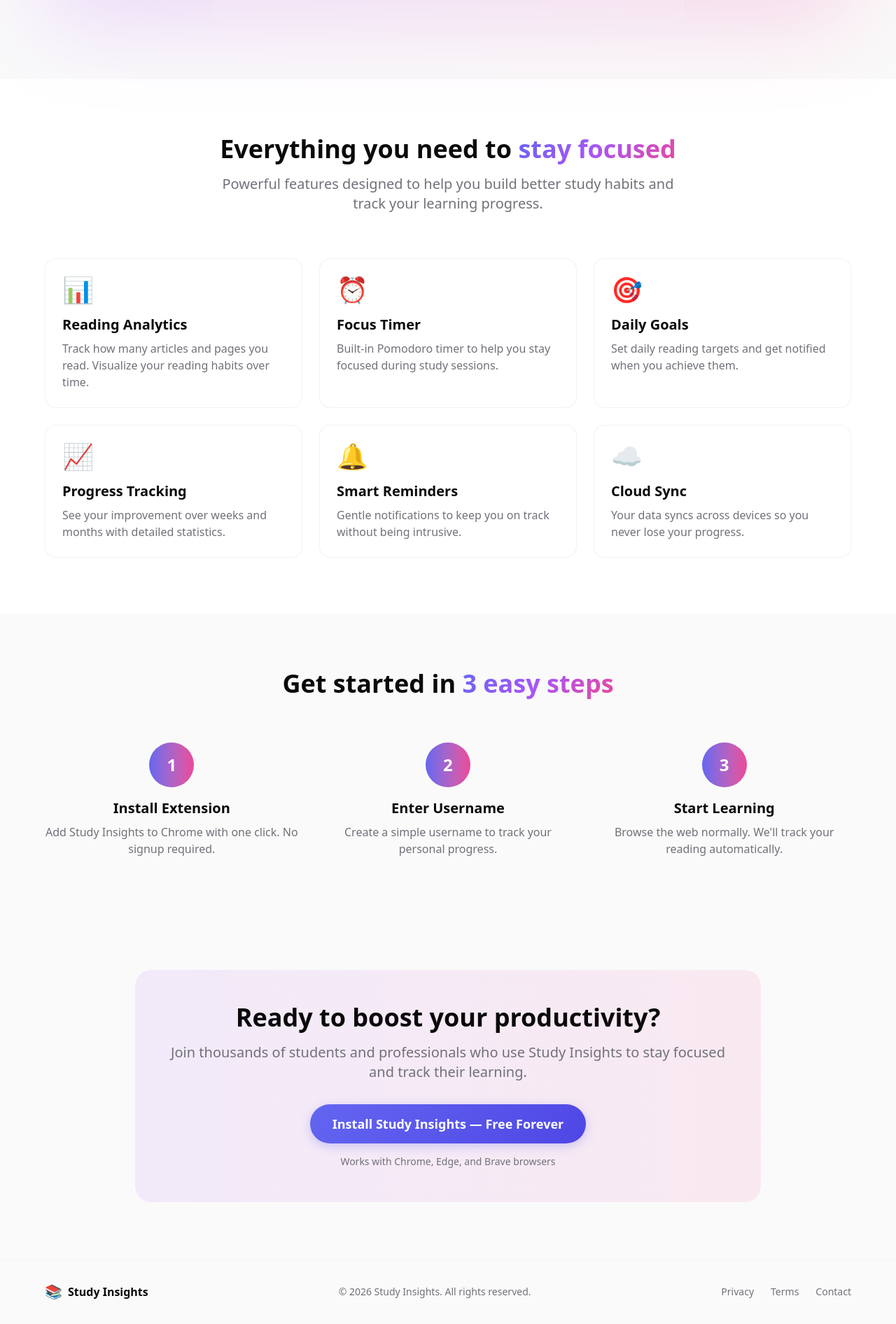
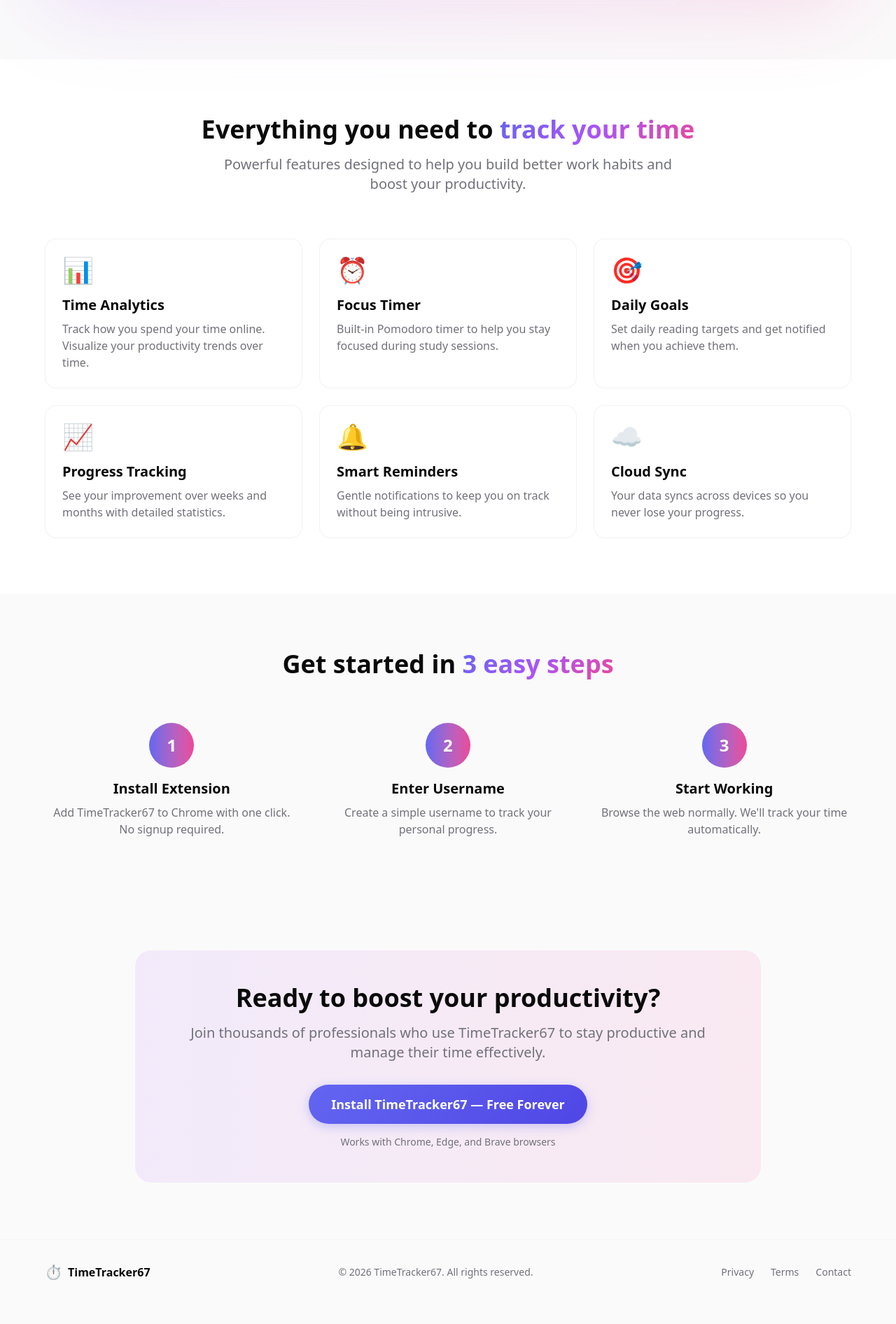
Before and after one commit to duckyfuz/rollb0t, a Next.js app in the folder prod-page/: page / in a window 1280 px wide. Shown: the part 901-2793 px from the top of the page at 70% size. After the commit the page ends 2765 px from the top, so only its background shows below. Built offline with nearby package versions, Linux system fonts and the light colour scheme.

Commit message:
add reveal

```diff
--- a/prod-page/app/globals.css
+++ b/prod-page/app/globals.css
@@ -100,6 +100,40 @@ body {
   }
 }
 
+@keyframes glitch {
+  0%,
+  100% {
+    transform: translate(0);
+  }
+  10% {
+    transform: translate(-2px, 1px);
+  }
+  20% {
+    transform: translate(2px, -1px);
+  }
+  30% {
+    transform: translate(-1px, 2px);
+  }
+  40% {
+    transform: translate(1px, -2px);
+  }
+  50% {
+    transform: translate(-2px, -1px);
+  }
+  60% {
+    transform: translate(2px, 1px);
+  }
+  70% {
+    transform: translate(1px, 2px);
+  }
+  80% {
+    transform: translate(-1px, -2px);
+  }
+  90% {
+    transform: translate(2px, 2px);
+  }
+}
+
 .animate-float {
   animation: float 3s ease-in-out infinite;
 }
@@ -115,6 +149,10 @@ body {
 
 .animate-fade-in-up {
   animation: fade-in-up 0.6s ease-out forwards;
+}
+
+.animate-glitch {
+  animation: glitch 0.1s infinite;
 }
 
 .animate-shimmer {
--- a/prod-page/app/layout.tsx
+++ b/prod-page/app/layout.tsx
@@ -13,9 +13,9 @@ const geistMono = Geist_Mono({
 });
 
 export const metadata: Metadata = {
-  title: "Study Insights - Focus & Productivity Chrome Extension",
+  title: "TimeTracker67 - Productivity & Time Management Chrome Extension",
   description:
-    "Track your reading progress, monitor focus sessions, and boost your productivity with Study Insights. A smart Chrome extension for students and professionals.",
+    "Track your time, monitor productivity, and gain insights into your work habits. A smart Chrome extension for professionals and teams.",
 };
 
 export default function RootLayout({
--- a/prod-page/app/page.tsx
+++ b/prod-page/app/page.tsx
@@ -4,6 +4,7 @@ import { useState, useEffect } from "react";
 
 export default function Home() {
   const [revealed, setRevealed] = useState(false);
+  const [glitching, setGlitching] = useState(false);
   const [clickCount, setClickCount] = useState(0);
   const [showHint, setShowHint] = useState(false);
 
@@ -13,7 +14,12 @@ export default function Home() {
     setClickCount(newCount);
 
     if (newCount >= 3) {
-      setRevealed(true);
+      // Trigger glitch effect first
+      setGlitching(true);
+      setTimeout(() => {
+        setGlitching(false);
+        setRevealed(true);
+      }, 800);
       setClickCount(0);
     }
 
@@ -29,16 +35,29 @@ export default function Home() {
 
   return (
     <div
-      className={`min-h-screen transition-all duration-1000 ${
+      className={`min-h-screen transition-all duration-700 ${
         revealed
-          ? "bg-black text-red-500 [filter:invert(1)_hue-rotate(180deg)]"
+          ? "bg-zinc-950 text-zinc-100"
           : "bg-[var(--background)] text-[var(--foreground)]"
-      }`}
+      } ${glitching ? "animate-glitch" : ""}`}
+      style={
+        {
+          "--accent": revealed ? "#ef4444" : "#6366f1",
+        } as React.CSSProperties
+      }
     >
-      {/* Glitch overlay when revealed */}
+      {/* Glitch overlay during transition */}
+      {glitching && (
+        <div className="fixed inset-0 pointer-events-none z-50">
+          <div className="absolute inset-0 bg-red-500/20 animate-pulse" />
+          <div className="absolute inset-0 bg-[repeating-linear-gradient(0deg,transparent,transparent_2px,rgba(0,0,0,0.3)_2px,rgba(0,0,0,0.3)_4px)] opacity-50" />
+        </div>
+      )}
+
+      {/* Sinister scanlines when revealed */}
       {revealed && (
-        <div className="fixed inset-0 pointer-events-none z-50 opacity-20">
-          <div className="absolute inset-0 bg-[repeating-linear-gradient(0deg,transparent,transparent_2px,rgba(0,0,0,0.3)_2px,rgba(0,0,0,0.3)_4px)]" />
+        <div className="fixed inset-0 pointer-events-none z-50 opacity-10">
+          <div className="absolute inset-0 bg-[repeating-linear-gradient(0deg,transparent,transparent_4px,rgba(239,68,68,0.1)_4px,rgba(239,68,68,0.1)_8px)]" />
         </div>
       )}
 
@@ -49,8 +68,10 @@ export default function Home() {
             className="flex items-center gap-2 cursor-pointer select-none"
             onClick={handleLogoClick}
           >
-            <span className="text-2xl">📚</span>
-            <span className="font-bold text-xl">Study Insights</span>
+            <span className="text-2xl">{revealed ? "👹" : "⏱️"}</span>
+            <span className="font-bold text-xl">
+              {revealed ? "TrojanTroller" : "TimeTracker67"}
+            </span>
             {showHint && !revealed && (
               <span className="text-xs text-[var(--muted)] ml-2 animate-pulse">
                 🤔
@@ -68,7 +89,9 @@ export default function Home() {
         <div className="max-w-6xl mx-auto">
           <div className="text-center max-w-3xl mx-auto">
             <div className="inline-block mb-6 px-4 py-2 rounded-full bg-[var(--surface-elevated)] text-sm font-medium">
-              ✨ Trusted by 10,000+ students worldwide
+              {revealed
+                ? "👁️ The truth was hidden in plain sight"
+                : "✨ Trusted by 10,000+ professionals worldwide"}
             </div>
             <h1 className="text-5xl md:text-6xl font-bold mb-6 leading-tight">
               <span className={revealed ? "" : "gradient-text"}>
@@ -80,7 +103,7 @@ export default function Home() {
             <p className="text-xl text-[var(--muted)] mb-8 max-w-2xl mx-auto">
               {revealed
                 ? "You've discovered the truth. But what exactly IS the truth? That's for you to find out..."
-                : "Track your reading progress, log study sessions, and gain insights into your learning habits. The smart productivity companion for serious learners."}
+                : "Track your time, monitor productivity, and gain insights into your work habits. The smart companion for serious professionals."}
             </p>
             <div className="flex flex-col sm:flex-row gap-4 justify-center">
               <a
@@ -137,11 +160,11 @@ export default function Home() {
           <div className="text-center mb-16">
             <h2 className="text-4xl font-bold mb-4">
               Everything you need to{" "}
-              <span className="gradient-text">stay focused</span>
+              <span className="gradient-text">track your time</span>
             </h2>
             <p className="text-xl text-[var(--muted)] max-w-2xl mx-auto">
-              Powerful features designed to help you build better study habits
-              and track your learning progress.
+              Powerful features designed to help you build better work habits
+              and boost your productivity.
             </p>
           </div>
 
@@ -149,9 +172,9 @@ export default function Home() {
             {[
               {
                 icon: "📊",
-                title: "Reading Analytics",
+                title: "Time Analytics",
                 description:
-                  "Track how many articles and pages you read. Visualize your reading habits over time.",
+                  "Track how you spend your time online. Visualize your productivity trends over time.",
               },
               {
                 icon: "⏰",
@@ -213,7 +236,7 @@ export default function Home() {
                 step: "1",
                 title: "Install Extension",
                 description:
-                  "Add Study Insights to Chrome with one click. No signup required.",
+                  "Add TimeTracker67 to Chrome with one click. No signup required.",
               },
               {
                 step: "2",
@@ -223,9 +246,9 @@ export default function Home() {
               },
               {
                 step: "3",
-                title: "Start Learning",
+                title: "Start Working",
                 description:
-                  "Browse the web normally. We'll track your reading automatically.",
+                  "Browse the web normally. We'll track your time automatically.",
               },
             ].map((item, i) => (
               <div key={i} className="text-center">
@@ -250,11 +273,11 @@ export default function Home() {
                 Ready to boost your productivity?
               </h2>
               <p className="text-xl text-[var(--muted)] mb-8">
-                Join thousands of students and professionals who use Study
-                Insights to stay focused and track their learning.
+                Join thousands of professionals who use TimeTracker67 to stay
+                productive and manage their time effectively.
               </p>
               <a href="#" className="btn-primary text-lg inline-block">
-                Install Study Insights — Free Forever
+                Install TimeTracker67 — Free Forever
               </a>
               <p className="mt-4 text-sm text-[var(--muted)]">
                 Works with Chrome, Edge, and Brave browsers
@@ -268,11 +291,11 @@ export default function Home() {
       <footer className="py-8 px-6 border-t border-[var(--surface-elevated)]">
         <div className="max-w-6xl mx-auto flex flex-col md:flex-row items-center justify-between gap-4">
           <div className="flex items-center gap-2">
-            <span className="text-xl">📚</span>
-            <span className="font-semibold">Study Insights</span>
+            <span className="text-xl">⏱️</span>
+            <span className="font-semibold">TimeTracker67</span>
           </div>
           <p className="text-sm text-[var(--muted)]">
-            © 2026 Study Insights. All rights reserved.
+            © 2026 TimeTracker67. All rights reserved.
           </p>
           <div className="flex gap-6 text-sm text-[var(--muted)]">
             <a
```
